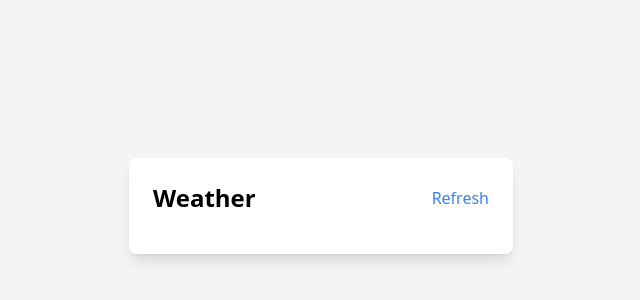
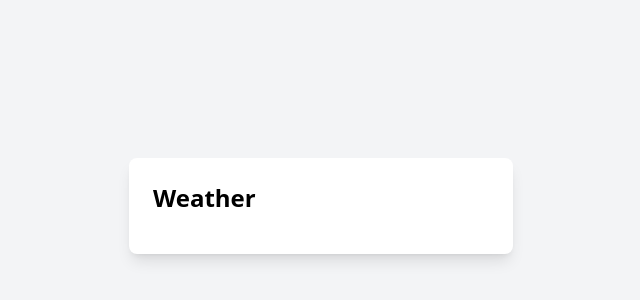
Before and after one commit to ansari-sahil/mini-projects, a plain HTML site: page app-using-api/weather-widget/index.html in a window 1280 px wide. Shown: the part 194-494 px from the top of the page, 319-959 px from the left. Drawn offline with nearby package versions, Linux system fonts and the light colour scheme.

Commit message:
removed the unnecessary button

```diff
--- a/app-using-api/weather-widget/index.html
+++ b/app-using-api/weather-widget/index.html
@@ -11,7 +11,6 @@
     <div class="bg-white rounded-lg shadow-lg p-6 max-w-sm w-full">
         <div class="flex items-center justify-between">
             <h2 class="text-2xl font-bold">Weather</h2>
-            <button class="text-blue-500" onclick="getLocation()">Refresh</button>
         </div>
         <div id="weather-widget" class="mt-4">
             <!-- Weather info will be displayed here -->
```
